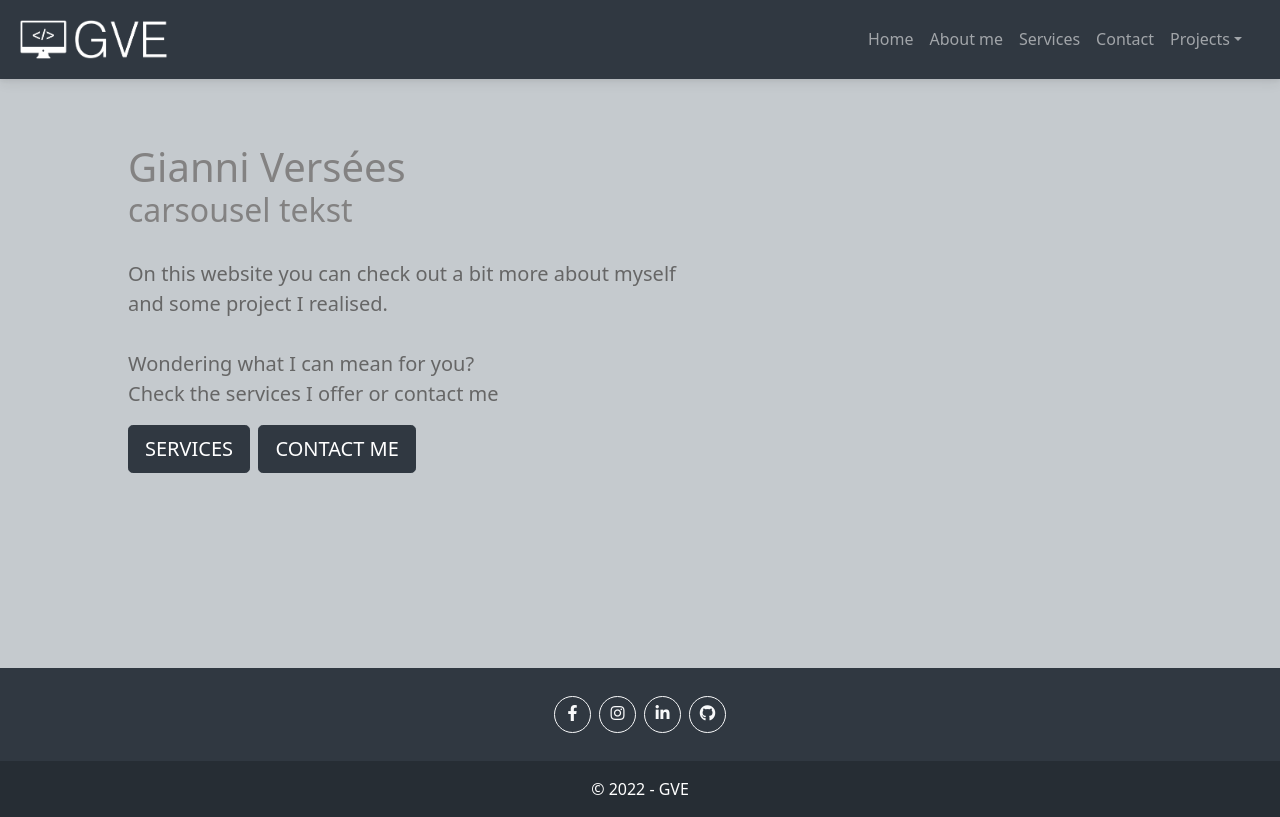
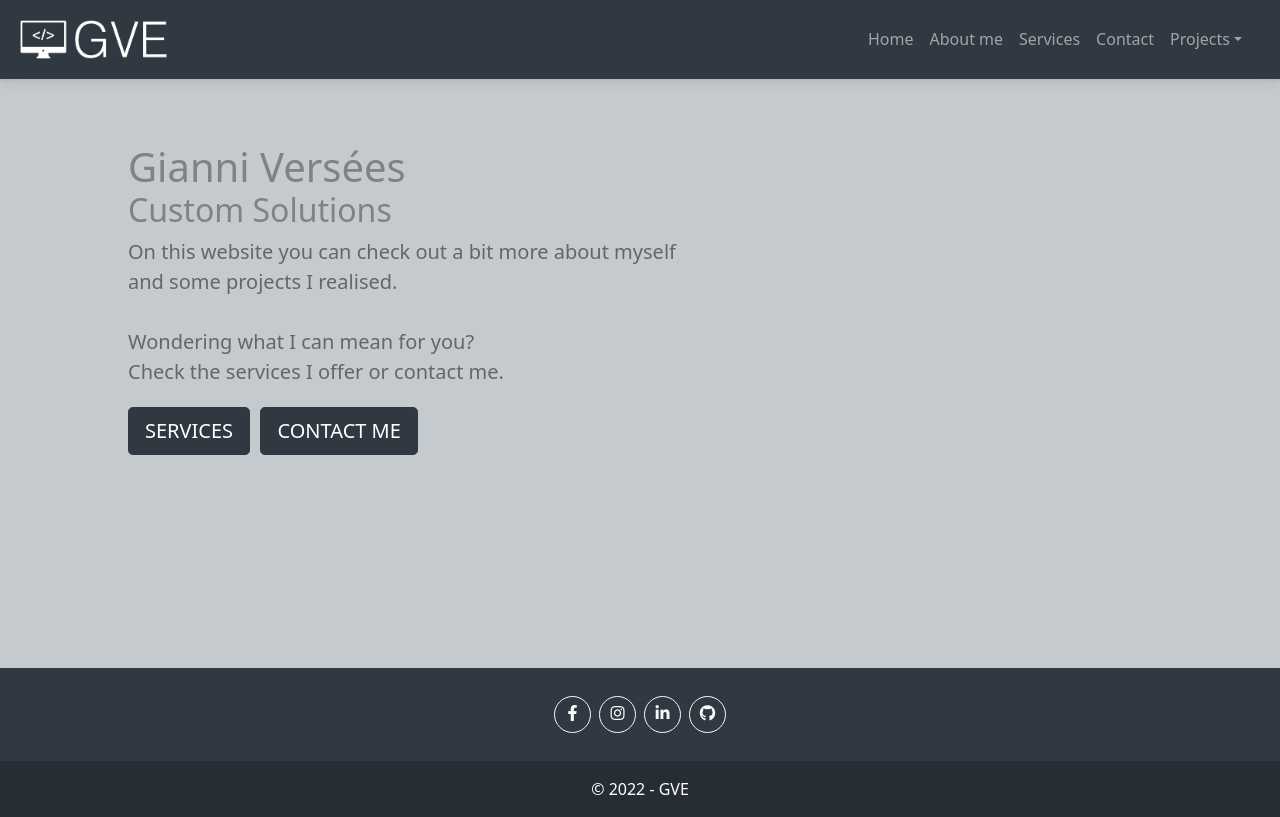
Before and after one commit to GianniVE/gvewebsite, a React (Create React App) app: page /#/ in a window 1280 px wide. Built offline with nearby package versions, Linux system fonts and the light colour scheme.

Commit message:
services on hompage transition

```diff
--- a/src/App.js
+++ b/src/App.js
@@ -6,7 +6,6 @@ import Home from './Components/Home/Home'
 import Contact from './Components/Contact/Contact'
 import Services from './Components/Services/Services'
 import NotFound from './Components/NotFound/NotFound404'
-import Footer from './Components/Footer/Footer'
 
 function App() {
   return (
--- a/src/Components/Home/Home.js
+++ b/src/Components/Home/Home.js
@@ -1,6 +1,7 @@
 import React from 'react';
 import './Home.css';
 import { useNavigate } from 'react-router-dom'; // import useNavigate()
+import ServicesHomepage from '../Services_Homepage/Services_Homepage'
 
 function Home() {
     const navigate = useNavigate(); // make const
@@ -10,19 +11,14 @@ function Home() {
             <div className='description'>
                 <h1>
                     Gianni Versées
-
-                    <h2>
-                        carsousel tekst
+                        <ServicesHomepage/>
                         <p>
-                            <br />
-                            On this website you can check out a bit more about myself and some project I realised.
+                            On this website you can check out a bit more about myself and some projects I realised.
                             <br /><br />
-                            Wondering what I can mean for you? <br />Check the services I offer or contact me
+                            Wondering what I can mean for you? <br />Check the services I offer or contact me.
                         </p>
                         <button className="btn btn-outline-secondary btn-lg" onClick={() => navigate('/Services')}>Services</button> <vr/>
                         <button className="btn btn-outline-secondary btn-lg"onClick={() => navigate('/Contact')}>Contact me</button>
-
-                    </h2>
                 </h1>
             </div>
         </>
--- a/src/Components/Nav/Navbar.js
+++ b/src/Components/Nav/Navbar.js
@@ -3,6 +3,7 @@ import 'bootstrap/dist/css/bootstrap.css'
 import NavBar from 'react-bootstrap/Navbar'
 import Nav from 'react-bootstrap/Nav'
 import NavDropDown from 'react-bootstrap/NavDropdown'
+import React from 'react'
 import { useNavigate } from 'react-router-dom'; // import useNavigate()
 
 function Navbar() {
--- /dev/null
+++ b/src/Components/Services_Homepage/Services.css
@@ -0,0 +1,3 @@
+h2 {
+    color: rgb(131, 130, 130);
+}
--- /dev/null
+++ b/src/Components/Services_Homepage/Services_Homepage.js
@@ -0,0 +1,29 @@
+import React from 'react'
+import { useState, useEffect } from 'react'
+import './Services.css'
+
+const placeholderText = ["Software Development", "Web Development",
+"Web Design", "Consultancy", "Custom Solutions"];
+
+function Services_Homepage() {
+    const [index, setIndex] = useState(0);
+
+    useEffect(() => {
+        const timer = () => {
+            setIndex(prevIndex => {
+                if (prevIndex === placeholderText.length - 1) {
+                    return 0;
+                }
+                return prevIndex + 1;
+            })
+        };
+        setInterval(timer, 2000);
+        return () => {clearInterval(timer); }
+    }, []);
+
+    return (
+        <h2>{placeholderText[index]}</h2>
+    );
+}
+
+export default Services_Homepage;
```
